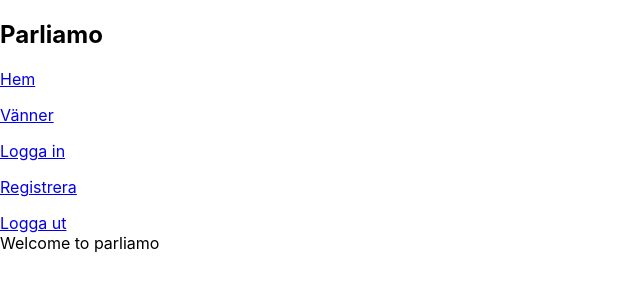
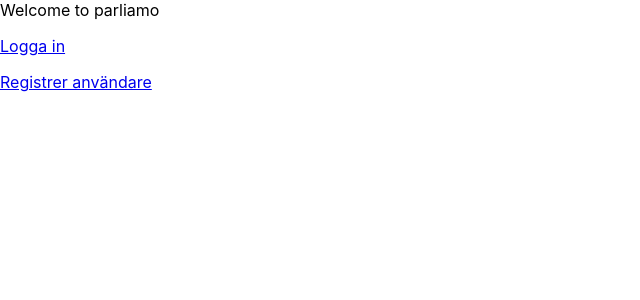
Before and after one commit to Jonas324/parliamo, a React (Create React App) app in the folder parliamo/: page / in a window 1280 px wide. Shown: the top 300 px of the page, without its empty margins (0-640 px from the left). Built offline with nearby package versions, Linux system fonts and the light colour scheme.

Commit message:
made the pagesa bit cleaner(took away the navbar)

```diff
--- a/parliamo/src/App.js
+++ b/parliamo/src/App.js
@@ -8,9 +8,9 @@
 function App() {
 
   return (
+
     <Router>
       <div className="App">
-        <Navbar/>
         <div className="content">
           <Routes>
             <Route path="/" element={<Welcome />}/>
--- a/parliamo/src/pages/Register.js
+++ b/parliamo/src/pages/Register.js
@@ -5,18 +5,6 @@
 
     const [username, setUsername] = useState('');
     const [password, setPassword] = useState('');
-
-
-    var jsonData =
-          {
-              "username":username,
-              "password":password,
-              "isAccountNonExpired":"true",
-              "isAccountNonLocked":"true",
-              "isCredentialsNonExpired":"true",
-              "isEnabled":"true"
-          };
-
 
     function handleSubmit(event) {
         event.preventDefault();
--- a/parliamo/src/pages/Welcome.js
+++ b/parliamo/src/pages/Welcome.js
@@ -5,6 +5,11 @@
   return (
     <div>
         Welcome to parliamo
+        <p/>
+        <a href="/login">Logga in</a>
+        <p/>
+        <a href="/register">Registrer användare</a>
+
     </div>
   );
 }
```
